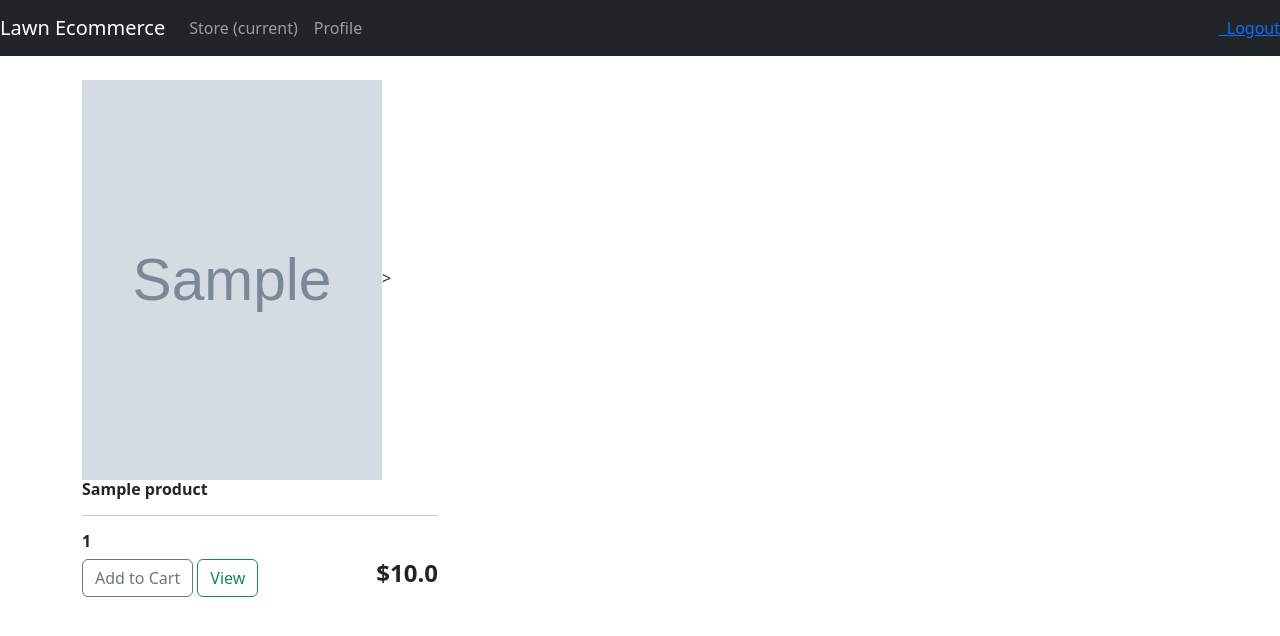
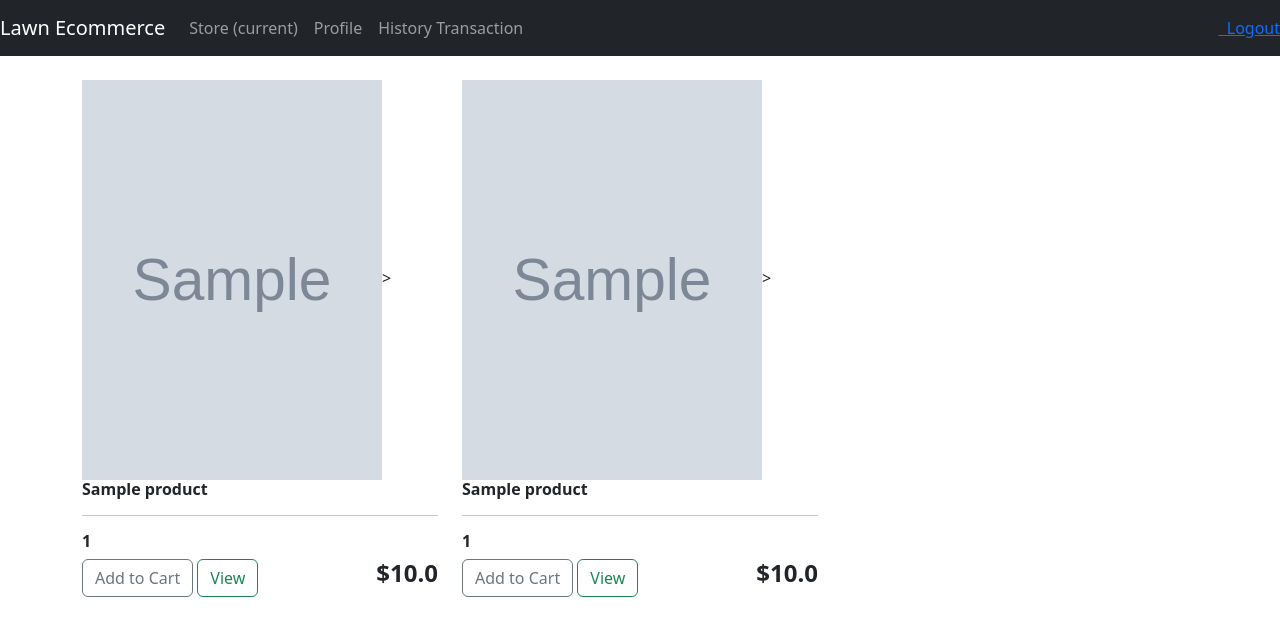
Before and after one commit to Asmedeus998/applikasi_E_commerce, a Django app: page / in a window 1280 px wide. Shown: the top 636 px of the page. Run offline with Django 3.2, Linux system fonts and the light colour scheme; a user stored in the database is signed in; tables that the repository leaves empty hold one stand-in row (values such as "Sample post"); grey boxes marked "Sample" are stand-in pictures; some libraries are stand-ins or nearby versions.

Commit message:
feature update: - update history tranasaction

```diff
--- a/store/urls.py
+++ b/store/urls.py
@@ -6,7 +6,8 @@ from store.views import (
     ProfileView,
     cart_add,
     update_item,
-    processOrder
+    processOrder,
+    history_transaction
 )
 from django.urls import path, include
 urlpatterns = [
@@ -16,4 +17,5 @@ urlpatterns = [
     path('profile/', ProfileView, name='profile'),
     path('cart_add/', cart_add, name='cart_add'),
     path('process_order/', processOrder, name="process_order"),
+    path('history_transaction/', history_transaction, name='history_transaction')
 ]
--- a/store/views.py
+++ b/store/views.py
@@ -86,6 +86,21 @@ def ProfileView(request):
 
 	}
 	return render(request, 'account/profile.html', context)
+
+def history_transaction(request):
+	# cus = Customer.objects.objects.get(customer=request.user.customer)
+	hist = Order.objects.filter(customer=request.user.customer, complete=True).order_by('-transaction_id')
+	# total = Order.objects.get(customer=request.user.customer)
+	# print(hist)
+	# try:
+	# except:
+	# 	pass
+	context ={
+		'hist':hist,
+		# 'total': total
+	}
+	return render(request, 'account/history_transaction.html', context)
+
 import json
 def cart_add(request):
 	data = cartData(request)
--- a/templates/store/main.html
+++ b/templates/store/main.html
@@ -41,6 +41,9 @@
             <li class="nav-item active">
               <a class="nav-link" href="{% url 'profile' %}">Profile </a>
             </li>
+            <li class="nav-item active">
+              <a class="nav-link" href="{% url 'history_transaction' %}">History Transaction </a>
+            </li>
             {% endif %}
           </ul>
           <a href="{% url 'cart' %}">
--- a/templates/store/store.html
+++ b/templates/store/store.html
@@ -63,7 +63,24 @@
     </div> {% endcomment %}
 
 
+    {% if user.is_authenticated %}
+    {% for product in products %}
+    <div class="col-lg-4">
+        <img class="thumbnail" src="{{product.imageURL}}" width="300" height="400">>
+        <div class="box-element product">
+            <h6><strong>{{product.name}}</strong></h6>
+            <hr>
+            <h6><strong>{{product.id}}</strong></h6>
+            {% csrf_token %}
+            <button data-product="{{product.id}}" data-action="add" class="btn btn-outline-secondary add-btn update-cart">Add to Cart</button>
 
+            <a class="btn btn-outline-success" href="#">View</a>
+            <h4 style="display: inline-block; float: right"><strong>${{product.price}}</strong></h4>
+
+        </div>
+    </div>
+    {% endfor %}
+    {% endif %}
     {% for product in products %}
     <div class="col-lg-4">
         <img class="thumbnail" src="{{product.imageURL}}" width="300" height="400">>
```
Also changed, not shown: templates/account/history_transaction.html (added, +65 -0 lines), 2 other files.
